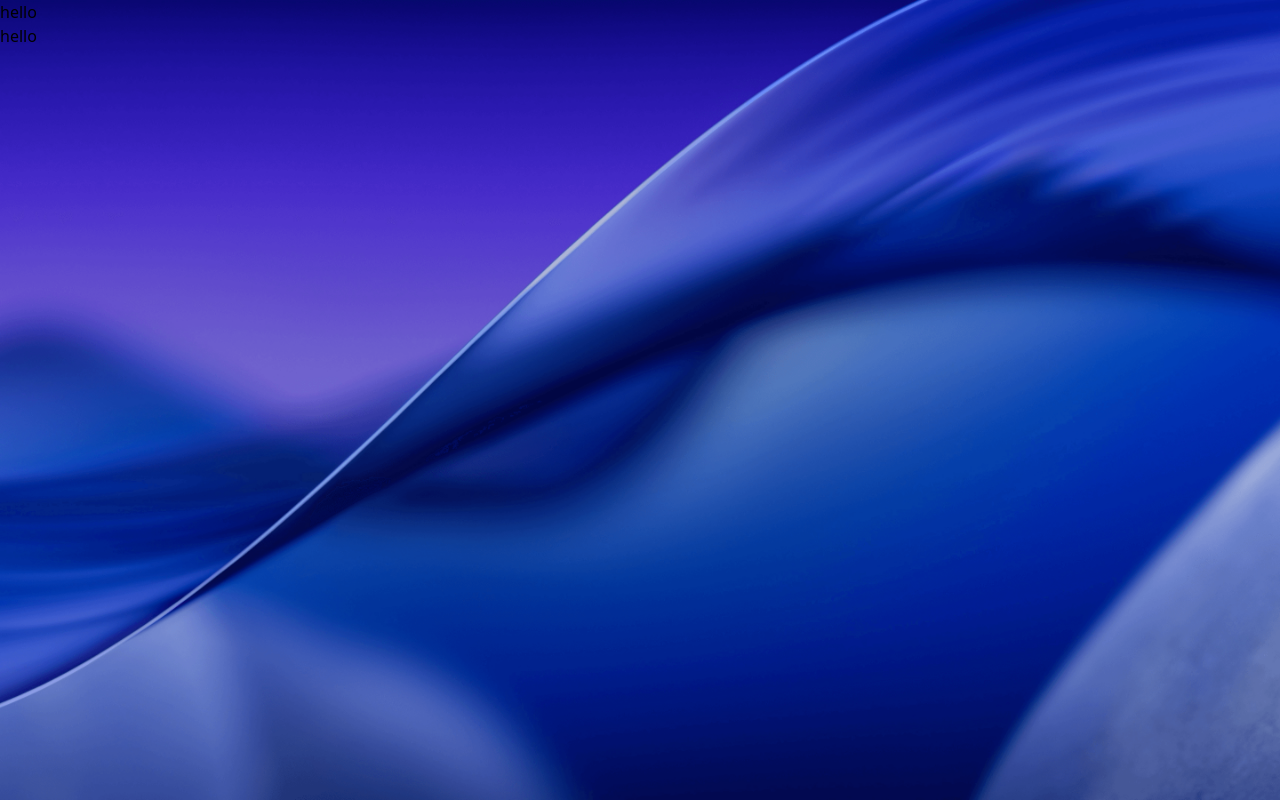
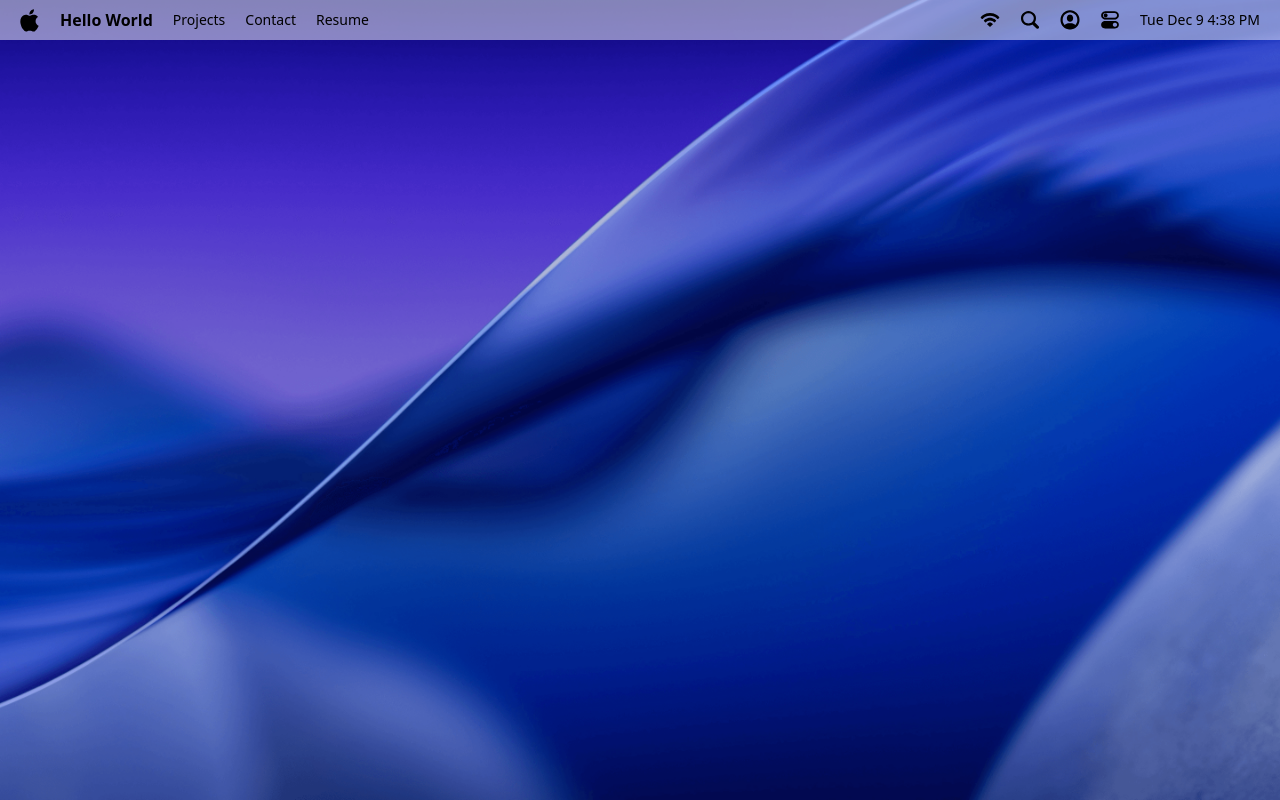
Before and after one commit to tasinrahman46427-bit/Spylt, a Next.js app: page / in a window 1280 px wide. Built offline with nearby package versions, Linux system fonts and the light colour scheme; a web font is replaced by a local one.

Commit message:
Add dayjs dependency and implement NavBar component with dynamic time display

```diff
--- a/package.json
+++ b/package.json
@@ -12,6 +12,7 @@
     "format:check": "prettier --check ."
   },
   "dependencies": {
+    "dayjs": "^1.11.19",
     "next": "16.0.4",
     "react": "19.2.0",
     "react-dom": "19.2.0"
--- a/src/app/page.tsx
+++ b/src/app/page.tsx
@@ -1,8 +1,9 @@
+import NavBar from "@/components/NavBar";
+
 export default function Home() {
   return (
-    <div>
-      hello
-      <div>hello</div>
-    </div>
+    <main>
+      <NavBar />
+    </main>
   );
 }
--- a/src/components/NavBar.tsx
+++ b/src/components/NavBar.tsx
@@ -1,3 +1,35 @@
+import Image from "next/image";
+
+import { navIcons, navLinks } from "@/constants";
+import dayjs from "dayjs";
+
 export default function NavBar() {
-  return <div>NavBar</div>;
+  return (
+    <nav>
+      <div>
+        <Image src={"/images/logo.svg"} alt="logo" height={20} width={20} />
+        <p className="font-bold">Hello World</p>
+
+        <ul>
+          {navLinks.map(({ id, name }) => (
+            <li key={id}>
+              <p>{name}</p>
+            </li>
+          ))}
+        </ul>
+      </div>
+
+      <div>
+        <ul>
+          {navIcons.map(({ id, img }) => (
+            <li key={id}>
+              <Image src={img} alt="" height={20} width={20} />
+            </li>
+          ))}
+        </ul>
+
+        <time> {dayjs().format("ddd MMM D h:mm A")}</time>
+      </div>
+    </nav>
+  );
 }
```
Also changed, not shown: 1 other file (tests, documents, lock files or other folders).
